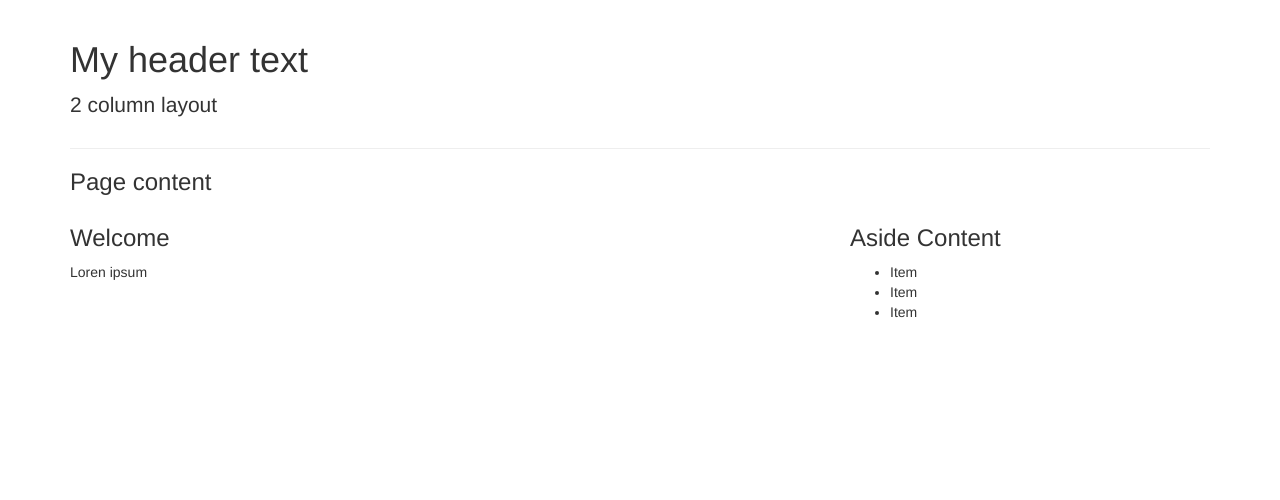
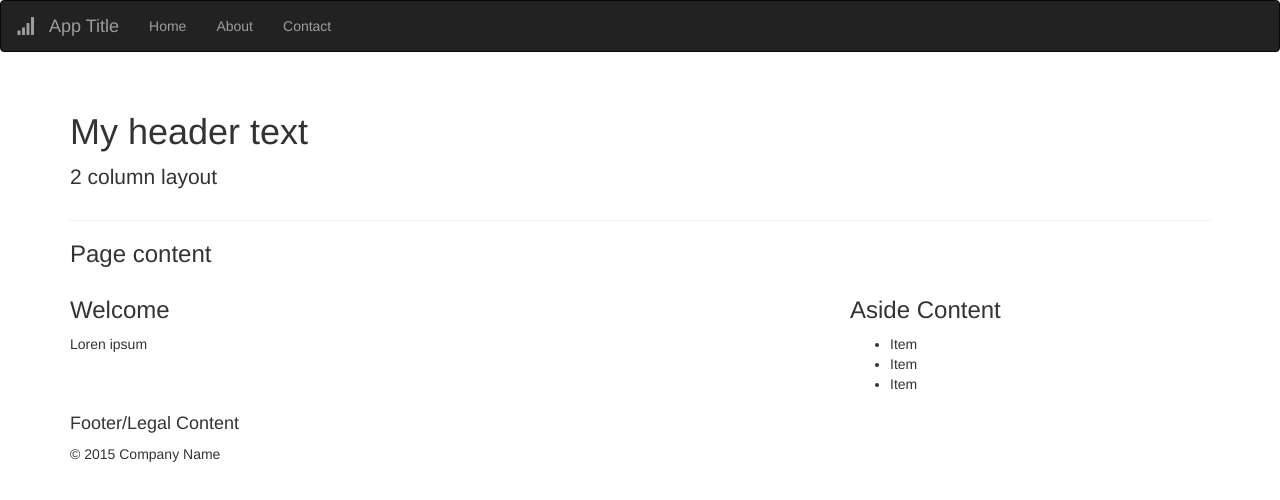
Before and after one commit to kishanshah/bootstrap-boilerplate, a plain HTML site: page index.html in a window 1280 px wide. Drawn offline with nearby package versions, Linux system fonts and the light colour scheme.

Commit message:
basic boilerplate

```diff
--- a/index.html
+++ b/index.html
@@ -10,6 +10,24 @@
 	<link href="https://maxcdn.bootstrapcdn.com/font-awesome/4.3.0/css/font-awesome.min.css" rel="stylesheet">
 </head>
 <body>
+
+	<nav class="navbar navbar-default navbar-inverse"> <!-- remove "navbar-inverse" to remove contrasting title bar -->
+		<div class="container-fluid">
+			<div class="navbar-header">
+				<a class="navbar-brand" href="#">
+					<span class="glyphicon glyphicon-signal"></span>
+				</a>
+				<a class="navbar-brand" href="#">App Title</a>
+			</div><!-- end navbar branding -->
+			<div class="collapse navbar-collapse">
+				<ul class="nav navbar-nav">
+						<li><a href="/">Home</a></li>
+						<li><a href="/">About</a></li>
+						<li><a href="/">Contact</a></li>
+				</ul>
+			</div><!-- end navbar links -->
+		</div>
+	</nav>
 
 	<div class="container">
 		<div class="page-header">
@@ -33,5 +51,12 @@
 		</div>
 	</div>
 
+	<footer class="container">
+		<div class="footer">
+			<h4>Footer/Legal Content</h4>
+			<p>&copy; 2015 Company Name</p>
+		</div>
+	</footer>
+
 </body>
 </html>
```
Also changed, not shown: style.css (added).
